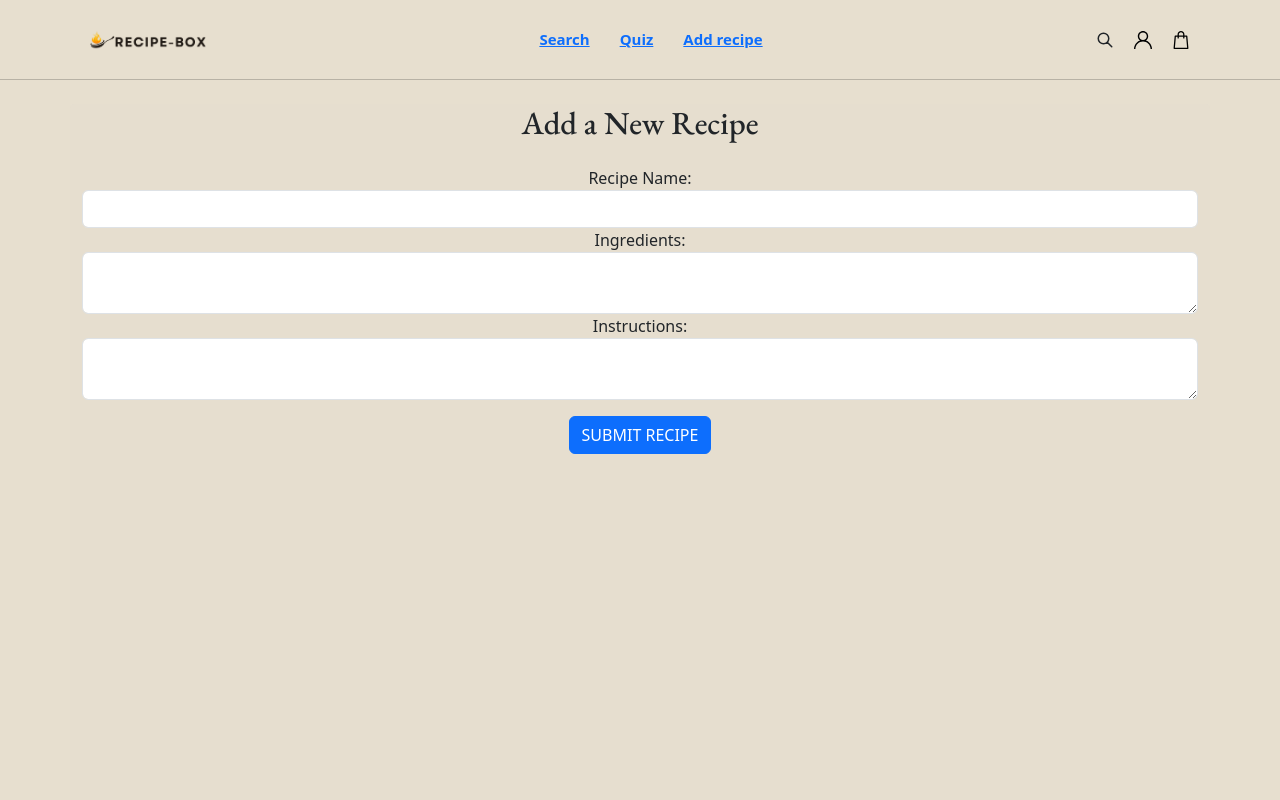
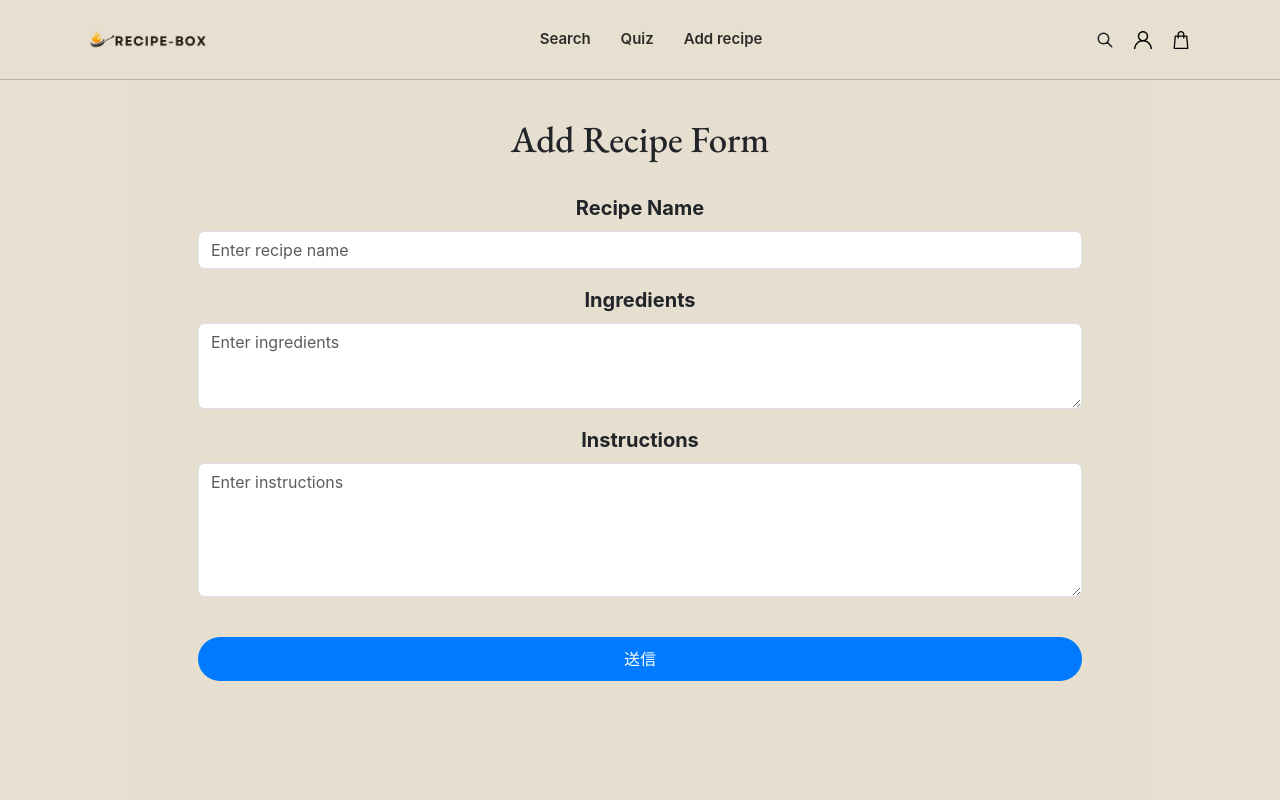
Before and after one commit to sigehiro/recipeBox, a React (Create React App) app: page /add-recipe in a window 1280 px wide. Shown: the top 800 px of the page. Built offline with nearby package versions, Linux system fonts and the light colour scheme; a small style sheet from the web is missing.

Commit message:
addRecipe page: create form. including error handling and alert.

```diff
--- a/public/index.html
+++ b/public/index.html
@@ -5,11 +5,15 @@
         <link rel="icon" href="%PUBLIC_URL%/favicon.ico" />
         <meta name="viewport" content="width=device-width, initial-scale=1" />
         <meta name="theme-color" content="#000000" />
-    <meta
-      name="description"
-      content="Web site created using create-react-app"
+        <meta name="description" content="Web site created using create-react-app" />
+        <link rel="apple-touch-icon" href="%PUBLIC_URL%/logo192.png" />
+        <link
+            rel="stylesheet"
+            href="https://stackpath.bootstrapcdn.com/bootstrap/4.5.2/css/bootstrap.min.css"
+            integrity="sha384-DyZv6wYF8p7JgF1fU4B4K9uP3rdOLnOe1n5E2fD2m2pM5gM5itqP0u6p3H5w9z8"
+            crossorigin="anonymous"
         />
-    <link rel="apple-touch-icon" href="%PUBLIC_URL%/logo192.png" />
+
         <!--
       manifest.json provides metadata used when your web app is installed on a
       user's mobile device or desktop. See https://developers.google.com/web/fundamentals/web-app-manifest/
@@ -38,6 +42,5 @@
 
       To begin the development, run `npm start` or `yarn start`.
       To create a production bundle, use `npm run build` or `yarn build`.
-    -->
-  </body>
+    --></body>
 </html>
--- /dev/null
+++ b/src/AddRecipe.css
@@ -0,0 +1,19 @@
+.customContainer {
+    max-width: 80%;
+    margin: 0 auto;
+}
+.text-center {
+    text-align: center;
+}
+
+.w-100 {
+    width: 100%;
+}
+
+.form-label {
+    font-size: 1.25rem;
+    font-weight: bold;
+}
+.submit-button {
+    background-color: #007bff;
+}
--- a/src/AddRecipe.js
+++ b/src/AddRecipe.js
@@ -1,20 +1,93 @@
-import React, { useState } from 'react';
-import RecipeForm from './RecipeForm';
-import 'bootstrap/dist/css/bootstrap.min.css';
-import './App'; // Import custom styles
+import React, { useState } from 'react'
+import Button from 'react-bootstrap/Button'
+import Form from 'react-bootstrap/Form'
+import './AddRecipe.css'
 
 const AddRecipe = () => {
+    const [formData, setFormData] = useState({
+        recipeName: '',
+        ingredients: '',
+        instructions: '',
+    })
 
-    const handleFormSubmit = (formData) => {
-      alert('Recipe added successfully!'); // Alert message
-    };
+    const [errors, setErrors] = useState({})
+
+    const handleChange = (e) => {
+        const { name, value } = e.target
+        setFormData({ ...formData, [name]: value })
+    }
+
+    const validate = () => {
+        let tempErrors = {}
+        if (!formData.recipeName) tempErrors.recipeName = 'Recipe name is required.'
+        if (!formData.ingredients) tempErrors.ingredients = 'Ingredients are required.'
+        if (!formData.instructions) tempErrors.instructions = 'Instructions are required.'
+
+        setErrors(tempErrors)
+        return Object.keys(tempErrors).length === 0
+    }
+
+    const handleSubmit = (e) => {
+        e.preventDefault()
+        if (validate()) {
+            console.log('送信データ：', formData)
+            alert('Good Job! The recipe was successfully created.')
+            setFormData({ recipeName: '', ingredients: '', instructions: '' })
+            setErrors({})
+        }
+    }
 
     return (
-      <div className="container my-4">
-        <h2 className="text-center mb-4">Add a New Recipe</h2>
-        <RecipeForm onSubmit={handleFormSubmit} />
-      </div>
-    );
-  };
+        <div className={`container customContainer`}>
+            <h2 className="text-center mb-4">Add Recipe Form</h2>
+            <Form onSubmit={handleSubmit} className="mt-2">
+                <Form.Group className="mb-3" controlId="recipeName">
+                    <Form.Label>Recipe Name</Form.Label>
+                    <Form.Control
+                        type="text"
+                        placeholder="Enter recipe name"
+                        name="recipeName"
+                        value={formData.recipeName}
+                        onChange={handleChange}
+                        isInvalid={!!errors.recipeName}
+                    />
+                    <Form.Control.Feedback type="invalid">{errors.recipeName}</Form.Control.Feedback>
+                </Form.Group>
 
-  export default AddRecipe;
+                <Form.Group className="mb-3" controlId="ingredients">
+                    <Form.Label>Ingredients</Form.Label>
+                    <Form.Control
+                        as="textarea"
+                        rows={3}
+                        placeholder="Enter ingredients"
+                        name="ingredients"
+                        value={formData.ingredients}
+                        onChange={handleChange}
+                        isInvalid={!!errors.ingredients}
+                    />
+                    <Form.Control.Feedback type="invalid">{errors.ingredients}</Form.Control.Feedback>
+                </Form.Group>
+
+                <Form.Group className="mb-3" controlId="instructions">
+                    <Form.Label>Instructions</Form.Label>
+                    <Form.Control
+                        as="textarea"
+                        rows={5}
+                        placeholder="Enter instructions"
+                        name="instructions"
+                        value={formData.instructions}
+                        onChange={handleChange}
+                        isInvalid={!!errors.instructions}
+                    />
+                    <Form.Control.Feedback type="invalid">{errors.instructions}</Form.Control.Feedback>
+                </Form.Group>
+
+                <Button type="submit" className="w-100 mt-4 submit-button">
+                    送信
+                </Button>
+            </Form>
+        </div>
+    )
+}
+
+export default AddRecipe
--- a/src/Top.css
+++ b/src/Top.css
@@ -357,6 +357,14 @@ h3 {
         margin-left: 0;
     }
 }
+
+/* Bootstrapの影響 */
+@media (min-width: 576px) {
+    .container,
+    .container-sm {
+        max-width: 100%;
+    }
+}
 /*----------------------------------575px以下　タブレット・スマホーーーーーーーーーーーーーーーーーーーーーーーーー*/
 @media screen and (max-width: 575px) {
     .center .bottle-bg {
--- a/src/index.js
+++ b/src/index.js
@@ -1,5 +1,6 @@
 import React from 'react'
 import ReactDOM from 'react-dom/client'
+import 'bootstrap/dist/css/bootstrap.min.css'
 import './index.css'
 import App from './App'
 import reportWebVitals from './reportWebVitals'
```
Lines whose indentation alone changed are shown as unchanged.
